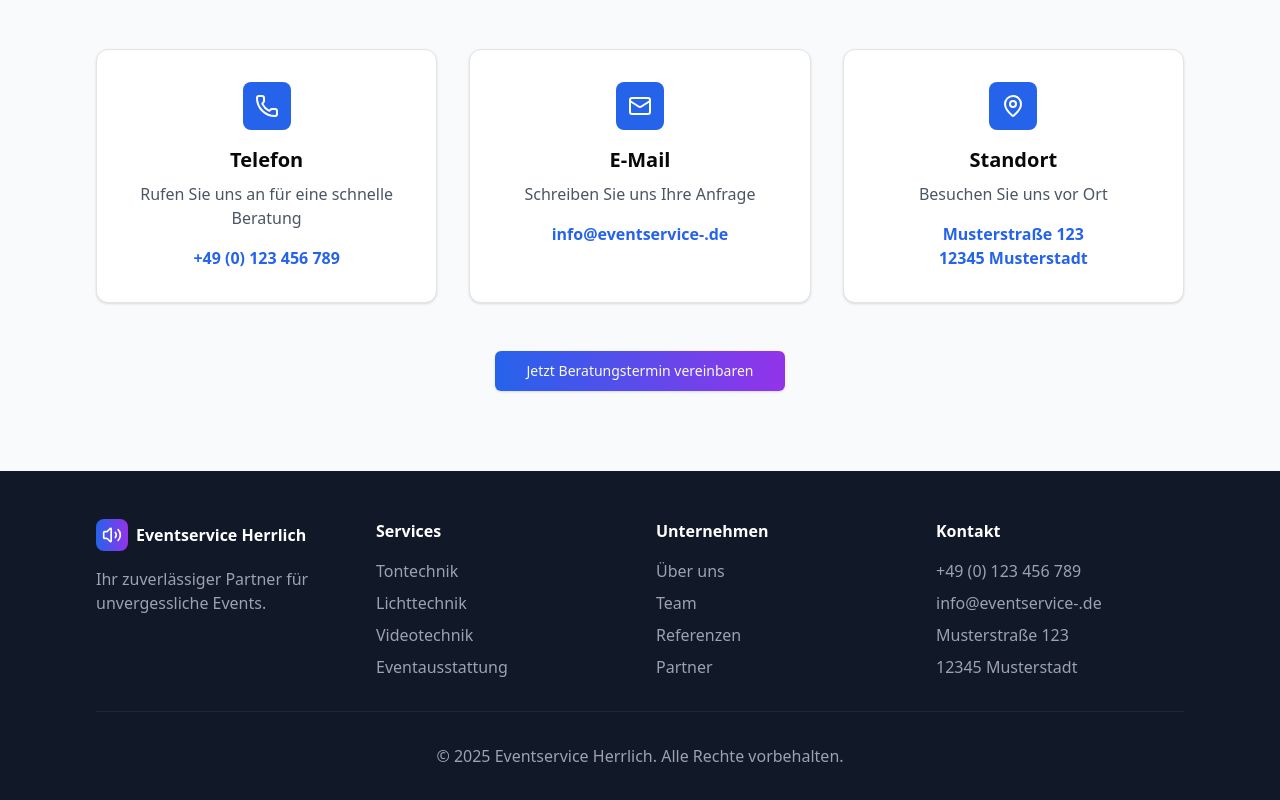
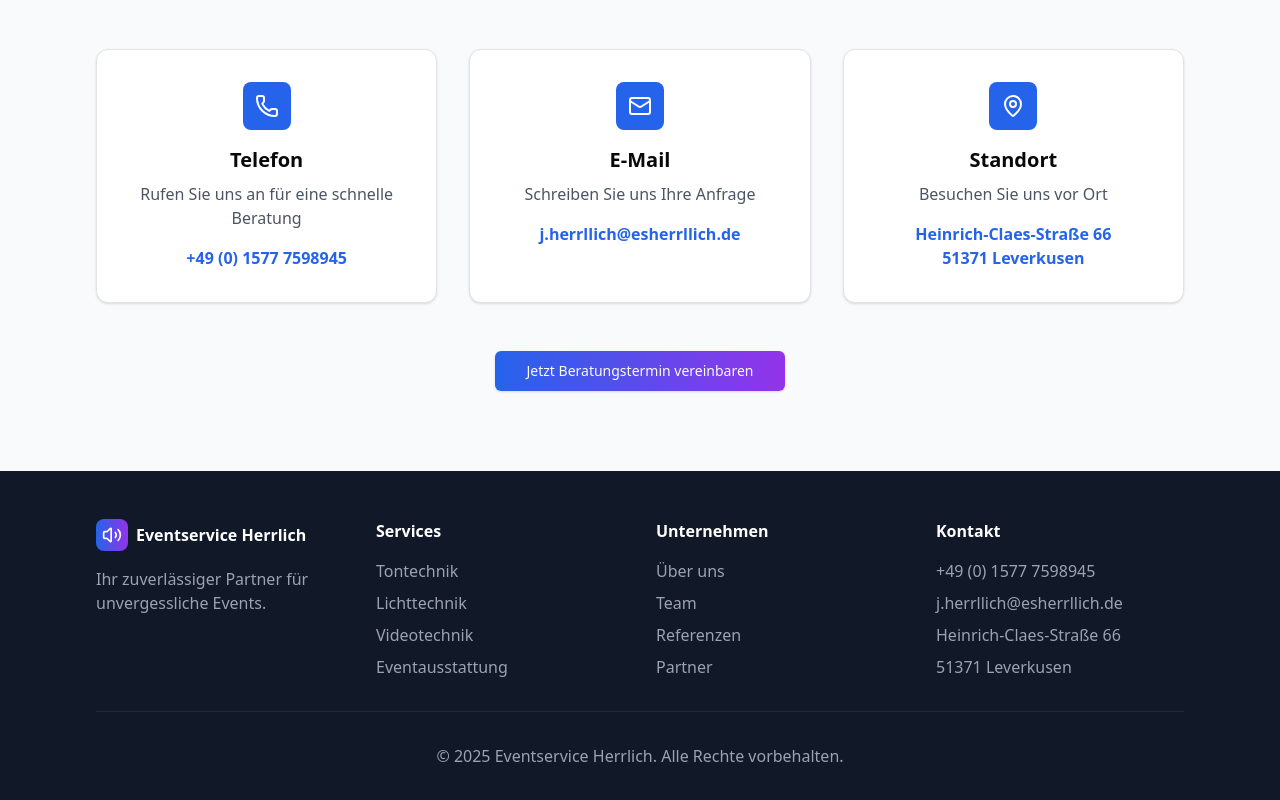
Before and after one commit to Jonaswitze/eventservice-website, a Next.js app: page / in a window 1280 px wide. Shown: the part 5633-6433 px from the top of the page. Built offline with nearby package versions, Linux system fonts and the light colour scheme.

Commit message:
Update page.tsx

```diff
--- a/src/app/page.tsx
+++ b/src/app/page.tsx
@@ -534,7 +534,7 @@ export default function HomePage() {
               </div>
               <h4 className="text-xl font-semibold mb-2">Telefon</h4>
               <p className="text-gray-600 mb-4">Rufen Sie uns an für eine schnelle Beratung</p>
-              <p className="text-blue-600 font-semibold">+49 (0) 123 456 789</p>
+              <p className="text-blue-600 font-semibold">+49 (0) 1577 7598945</p>
             </Card>
 
             <Card className="text-center p-8">
@@ -543,7 +543,7 @@ export default function HomePage() {
               </div>
               <h4 className="text-xl font-semibold mb-2">E-Mail</h4>
               <p className="text-gray-600 mb-4">Schreiben Sie uns Ihre Anfrage</p>
-              <p className="text-blue-600 font-semibold">info@eventservice-.de</p>
+              <p className="text-blue-600 font-semibold">j.herrllich@esherrllich.de</p>
             </Card>
 
             <Card className="text-center p-8">
@@ -553,8 +553,8 @@ export default function HomePage() {
               <h4 className="text-xl font-semibold mb-2">Standort</h4>
               <p className="text-gray-600 mb-4">Besuchen Sie uns vor Ort</p>
               <p className="text-blue-600 font-semibold">
-                Musterstraße 123<br />
-                12345 Musterstadt
+                Heinrich-Claes-Straße 66<br />
+                51371 Leverkusen
               </p>
             </Card>
           </div>
@@ -603,10 +603,10 @@ export default function HomePage() {
             <div>
               <h5 className="font-semibold mb-4">Kontakt</h5>
               <ul className="space-y-2 text-gray-400">
-                <li>+49 (0) 123 456 789</li>
-                <li>info@eventservice-.de</li>
-                <li>Musterstraße 123</li>
-                <li>12345 Musterstadt</li>
+                <li>+49 (0) 1577 7598945</li>
+                <li>j.herrllich@esherrllich.de</li>
+                <li>Heinrich-Claes-Straße 66</li>
+                <li>51371 Leverkusen</li>
               </ul>
             </div>
           </div>
```
